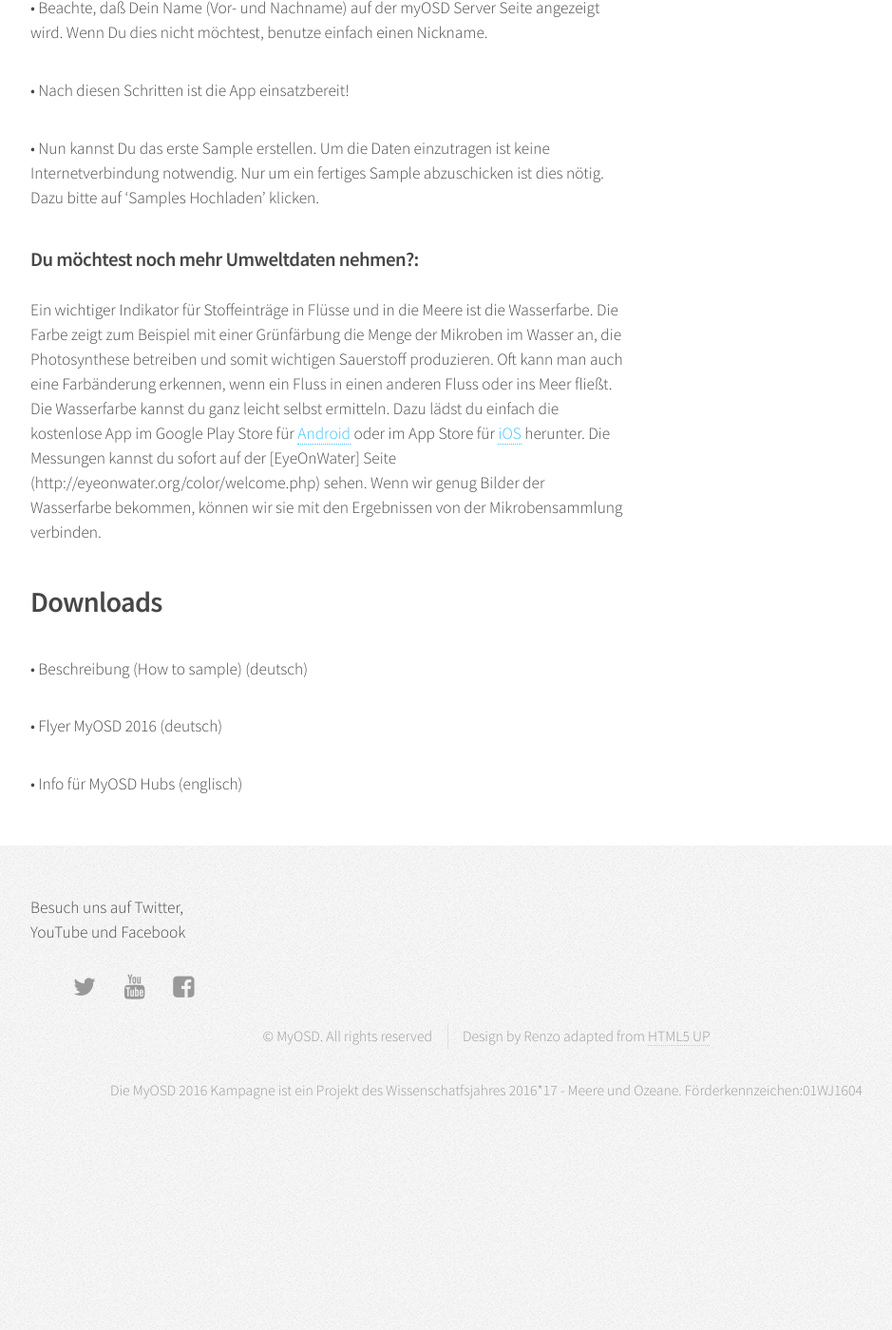
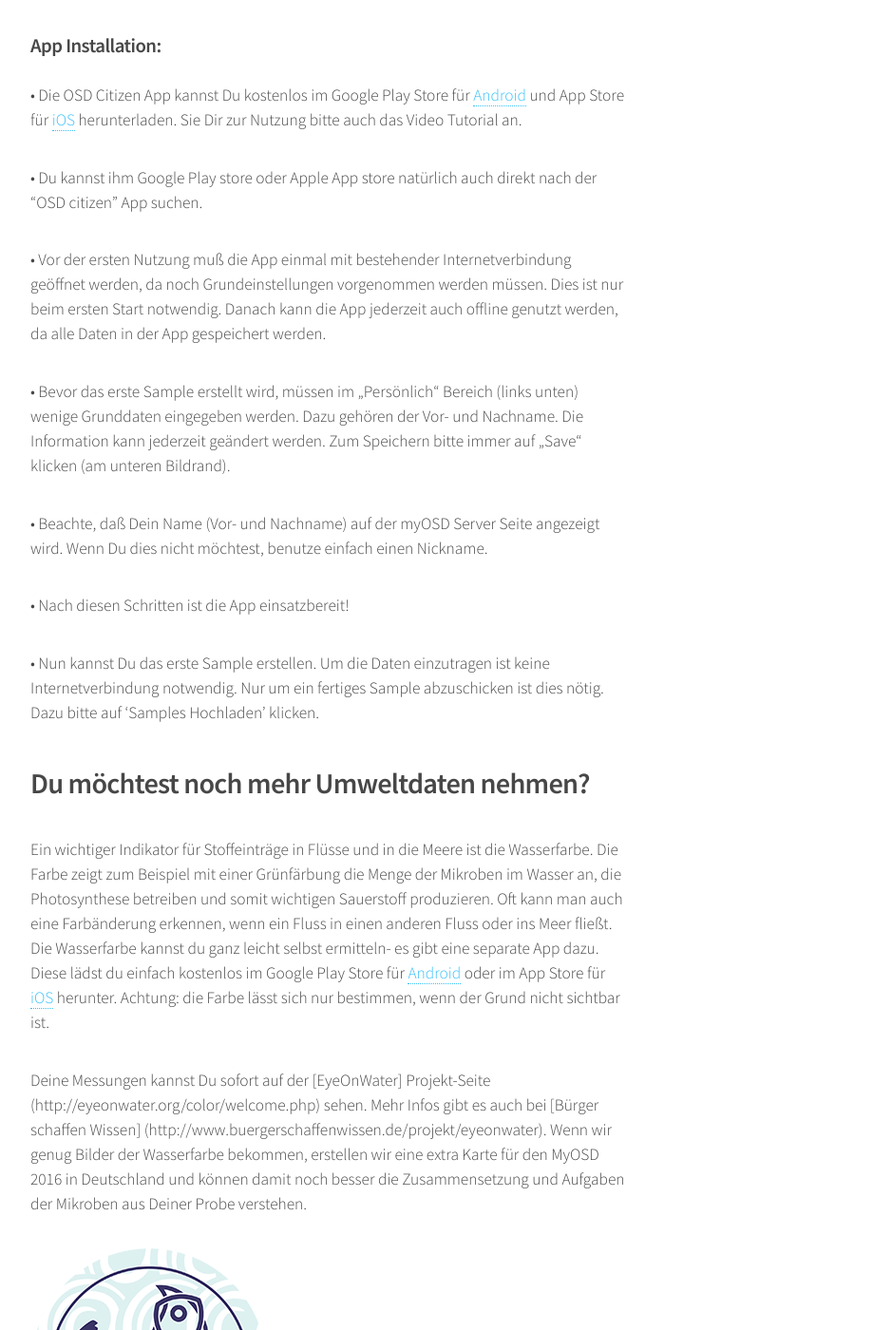
Before and after one commit to myosd/myosd.github.io, a Jekyll site: the page built from mitmachen/index.md, in a window 1280 px wide and 1400 px high, scrolled down 3893 px. Shown: the whole window at 95% size, without its empty margins (128-1067 px from the left). Built offline with Jekyll 4.4.1, drawn with Linux system fonts in a browser that asks for light colours; before the commit the page ends 5137 px from its top, so only the background shows below that; some of the changed text lies outside the part shown.

Commit message:
Update Mitmachen

```diff
--- a/mitmachen/index.md
+++ b/mitmachen/index.md
@@ -4,7 +4,11 @@ layout: page
 published: true
 ---
 
-### Sampling ist englisch und heißt soviel wie Probenentnahme. Am Tag der Sommersonnenwende - dem Ocean Sampling Day- nehmen Forscher und Bürger überall auf der Welt Wasserproben. Im Wissenschaftsjahr 2016*17 können bis zu 1,000 Hobbyforscherinnen und Hobbyforscher an deutschen Küsten und Mündungsflüssen Proben entnehmen und Umweltmessungen durchführen. Bei MyOSD arbeiten Wissenschaftler und Bürger Hand in Hand.
+### Sampling ist englisch und heißt soviel wie Probenentnahme. Am 21. Juni, also am Tag der Sommersonnenwende - dem Ocean Sampling Day- nehmen Forscher und Bürger überall auf der Welt Wasserproben. Im Wissenschaftsjahr 2016*17 können bis zu 1,000 Hobbyforscherinnen und Hobbyforscher an deutschen Küsten und Mündungsflüssen Proben entnehmen und Umweltmessungen durchführen. Bei MyOSD arbeiten Wissenschaftler und Bürger Hand in Hand.
+
+### Meer wissen- Schritt für Schritt
+
+![Sampling scheme ]({{site.baseurl}}//assets/images/Sampling_scheme_preliminary.jpg)
 
 
 ## Wer kann mitmachen?
@@ -36,17 +41,26 @@ Proben kannst Du übrigens von Land (Ufer, Steg, Brücke) oder vom Wasser aus ne
 
 VIDEO TUTORIAL VERLINKEN
 
-![Sampling scheme ]({{site.baseurl}}//assets/images/Sampling_scheme_preliminary.jpg)
-
-
 
 ## Wie bekomme ich mein Kit?
 Die Sampling Kits bekommst Du von uns oder von einer zentralen Anlaufstelle (Hub), sprich: einem Forschungsinstitut in Deiner Nähe. Welche Institute dabei sind, erfährst Du hier, vielleicht gibt es ja jemanden in Deiner Nähe. Die Proben werden dann entweder von den Hubs oder direkt von Dir zu uns nach Bremengeschickt.
 Am besten gleich hier registrieren und ein Sampling Kit reservieren.
 
-![Registrierung]({{site.baseurl}}//assets/images/Registrierung_preliminary.jpg)
+Die Sampling Kits bestehen (unter anderem) aus:
 
+• MyOSD Log sheet und MyOSD Handbuch
 
+• Thermometer
+
+• pH-Teststreifen
+
+• Handschuhe
+
+• Spritzen für die Probenentnahme
+
+• Filter
+
+• Aufkleber und Tüte
 
 
 ## Die MyOSD Citizen App
@@ -69,11 +83,12 @@ Wichtige Umweltdaten, wie z.B. Temperatur kannst Du direkt an Deinem Sampling Or
 •	Nun kannst Du das erste Sample erstellen. Um die Daten einzutragen ist keine Internetverbindung notwendig. Nur um ein fertiges Sample abzuschicken ist dies nötig. Dazu bitte auf 'Samples Hochladen' klicken.
 
 
+## Du möchtest noch mehr Umweltdaten nehmen?
+Ein wichtiger Indikator für Stoffeinträge in Flüsse und in die Meere ist die Wasserfarbe. Die Farbe zeigt zum Beispiel mit einer Grünfärbung die Menge der Mikroben im Wasser an, die Photosynthese betreiben und somit wichtigen Sauerstoff produzieren. Oft kann man auch eine Farbänderung erkennen, wenn ein Fluss in einen anderen Fluss oder ins Meer fließt. Die Wasserfarbe kannst du ganz leicht selbst ermitteln- es gibt eine separate App dazu. Diese lädst du einfach kostenlos im Google Play Store für [Android](https://play.google.com/store/apps/details?id=nl.maris.citclops.crosswalk&hl=de) oder im App Store für [iOS](https://itunes.apple.com/de/app/eyeonwater-colour/id1021542366?mt=8) herunter. Achtung: die Farbe lässt sich nur bestimmen, wenn der Grund nicht sichtbar ist.
 
-### Du möchtest noch mehr Umweltdaten nehmen?:
-Ein wichtiger Indikator für Stoffeinträge in Flüsse und in die Meere ist die Wasserfarbe. Die Farbe zeigt zum Beispiel mit einer Grünfärbung die Menge der Mikroben im Wasser an, die Photosynthese betreiben und somit wichtigen Sauerstoff produzieren. Oft kann man auch eine Farbänderung erkennen, wenn ein Fluss in einen anderen Fluss oder ins Meer fließt. Die Wasserfarbe kannst du ganz leicht selbst ermitteln. Dazu lädst du einfach die kostenlose App im Google Play Store für [Android](https://play.google.com/store/apps/details?id=nl.maris.citclops.crosswalk&hl=de) oder im App Store für [iOS](https://itunes.apple.com/de/app/eyeonwater-colour/id1021542366?mt=8) herunter.
-Die Messungen kannst du sofort auf der [EyeOnWater] Seite (http://eyeonwater.org/color/welcome.php) sehen. Wenn wir genug Bilder der Wasserfarbe bekommen, können wir sie mit den Ergebnissen von der Mikrobensammlung verbinden.
+Deine Messungen kannst Du sofort auf der [EyeOnWater] Projekt-Seite (http://eyeonwater.org/color/welcome.php) sehen. Mehr Infos gibt es auch bei [Bürger schaffen Wissen] (http://www.buergerschaffenwissen.de/projekt/eyeonwater). Wenn wir genug Bilder der Wasserfarbe bekommen, erstellen wir eine extra Karte für den MyOSD 2016 in Deutschland und können damit noch besser die Zusammensetzung und Aufgaben der Mikroben aus Deiner Probe verstehen.
 
+![EOW]({{site.baseurl}}//assets/images/logo_home@2x.png)
 
 
 ## Downloads
```
Also changed, not shown: other parts of mitmachen/index.md (+2 -1 lines).
